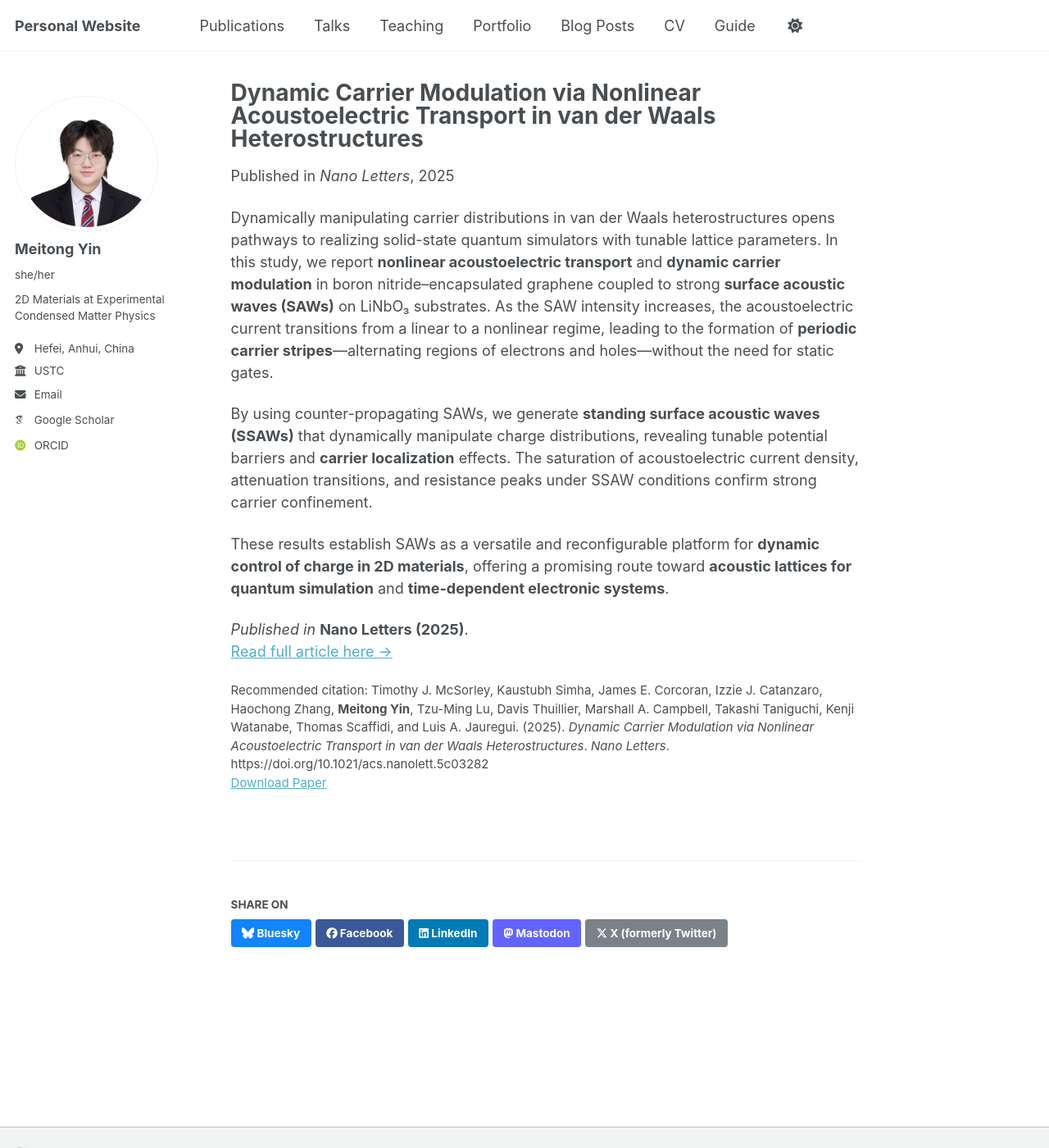
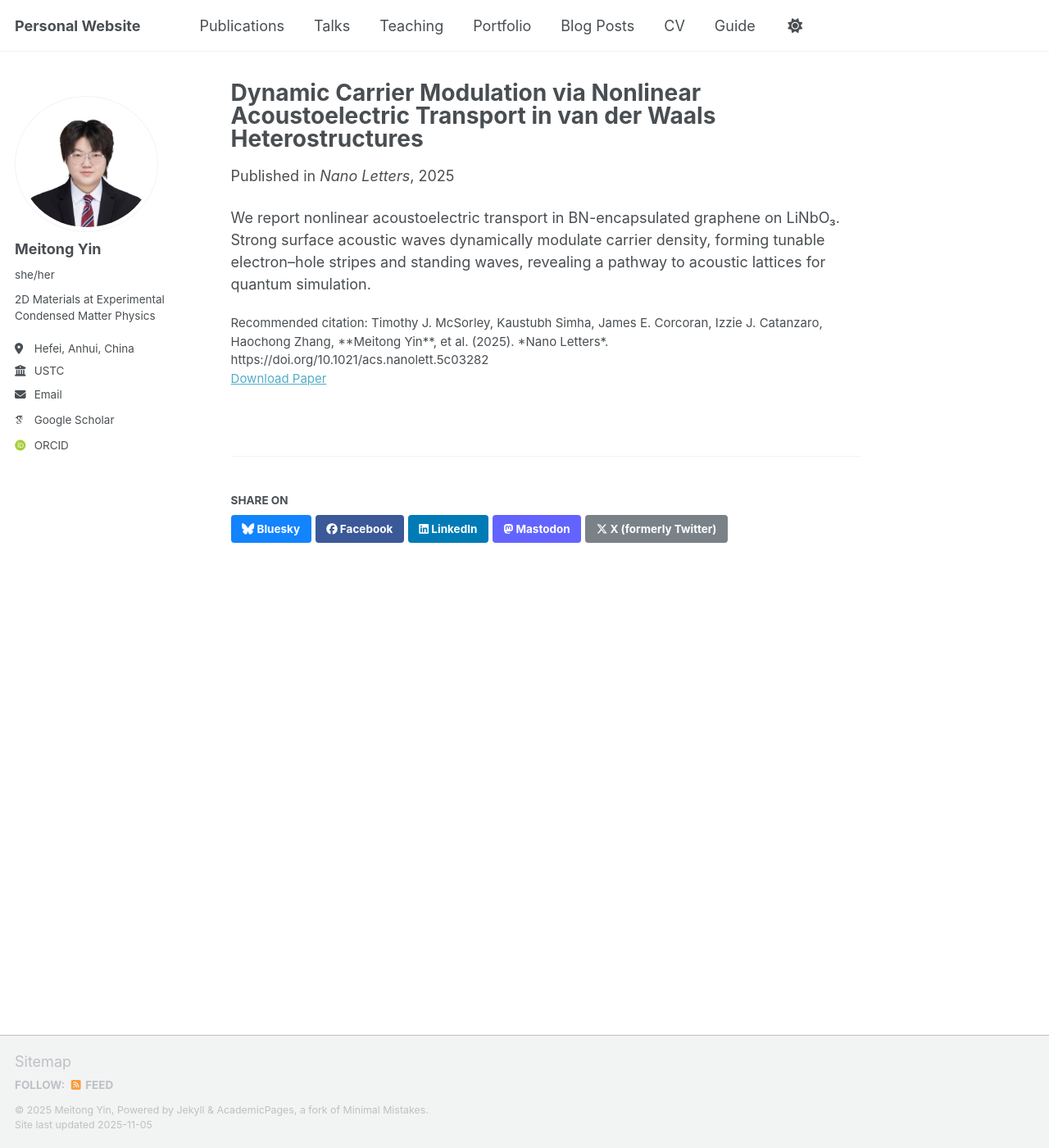
Before and after one commit to meitongyin3-star/meitongyin3-star.github.io, a Jekyll site: the page built from _publications/2025-09-10-nonlinear-acoustoelectric.md, in a window 1280 px wide and 1400 px high. Shown: the whole window at 82% size. Built offline with Jekyll 4.4.1, drawn with Linux system fonts in a browser that asks for light colours; some web fonts are replaced; a script that is not in the unit is left out.

Commit message:
Update 2025-09-10-nonlinear-acoustoelectric.md

```diff
--- a/_publications/2025-09-10-nonlinear-acoustoelectric.md
+++ b/_publications/2025-09-10-nonlinear-acoustoelectric.md
@@ -3,18 +3,11 @@ title: "Dynamic Carrier Modulation via Nonlinear Acoustoelectric Transport in va
 collection: publications
 category: journal
 permalink: /publication/2025-nonlinear-acoustoelectric/
-excerpt: "We report the observation of nonlinear acoustoelectric transport and dynamic carrier modulation in boron nitride–encapsulated graphene devices coupled to high-intensity surface acoustic waves (SAWs) on LiNbO₃ substrates, enabling tunable carrier stripes and dynamic quantum systems."
+excerpt: "Nonlinear acoustoelectric transport and dynamic carrier modulation in BN-encapsulated graphene driven by intense surface acoustic waves."
 date: 2025-09-10
 venue: "Nano Letters"
 paperurl: "https://pubs.acs.org/doi/full/10.1021/acs.nanolett.5c03282"
-citation: "Timothy J. McSorley, Kaustubh Simha, James E. Corcoran, Izzie J. Catanzaro, Haochong Zhang, <b>Meitong Yin</b>, Tzu-Ming Lu, Davis Thuillier, Marshall A. Campbell, Takashi Taniguchi, Kenji Watanabe, Thomas Scaffidi, and Luis A. Jauregui. (2025). <i>Dynamic Carrier Modulation via Nonlinear Acoustoelectric Transport in van der Waals Heterostructures</i>. <i>Nano Letters</i>. https://doi.org/10.1021/acs.nanolett.5c03282"
+citation: "Timothy J. McSorley, Kaustubh Simha, James E. Corcoran, Izzie J. Catanzaro, Haochong Zhang, **Meitong Yin**, et al. (2025). *Nano Letters*. https://doi.org/10.1021/acs.nanolett.5c03282"
 ---
 
-Dynamically manipulating carrier distributions in van der Waals heterostructures opens pathways to realizing solid-state quantum simulators with tunable lattice parameters. In this study, we report **nonlinear acoustoelectric transport** and **dynamic carrier modulation** in boron nitride–encapsulated graphene coupled to strong **surface acoustic waves (SAWs)** on LiNbO₃ substrates. As the SAW intensity increases, the acoustoelectric current transitions from a linear to a nonlinear regime, leading to the formation of **periodic carrier stripes**—alternating regions of electrons and holes—without the need for static gates.
-
-By using counter-propagating SAWs, we generate **standing surface acoustic waves (SSAWs)** that dynamically manipulate charge distributions, revealing tunable potential barriers and **carrier localization** effects. The saturation of acoustoelectric current density, attenuation transitions, and resistance peaks under SSAW conditions confirm strong carrier confinement.
-
-These results establish SAWs as a versatile and reconfigurable platform for **dynamic control of charge in 2D materials**, offering a promising route toward **acoustic lattices for quantum simulation** and **time-dependent electronic systems**.
-
-*Published in* **Nano Letters (2025)**.
-[Read full article here →](https://pubs.acs.org/doi/full/10.1021/acs.nanolett.5c03282)
+We report nonlinear acoustoelectric transport in BN-encapsulated graphene on LiNbO₃. Strong surface acoustic waves dynamically modulate carrier density, forming tunable electron–hole stripes and standing waves, revealing a pathway to acoustic lattices for quantum simulation.
```
